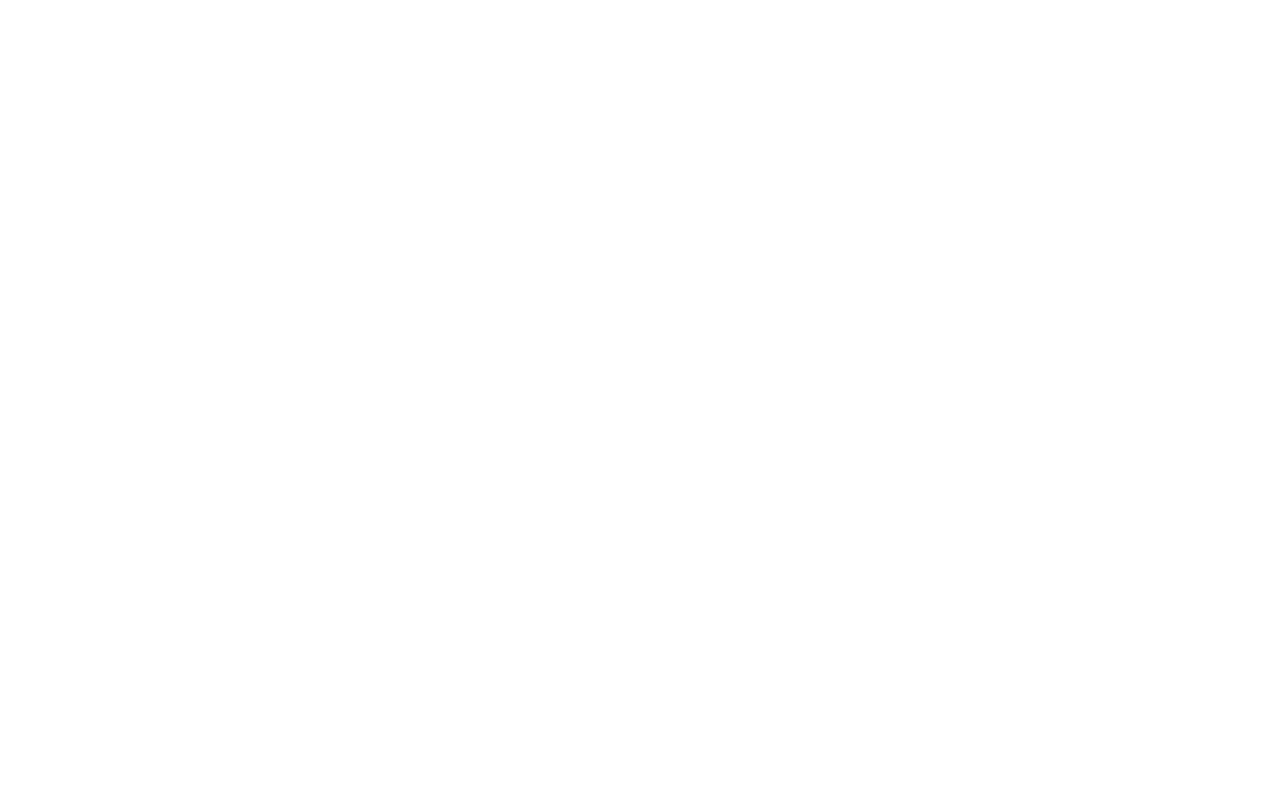
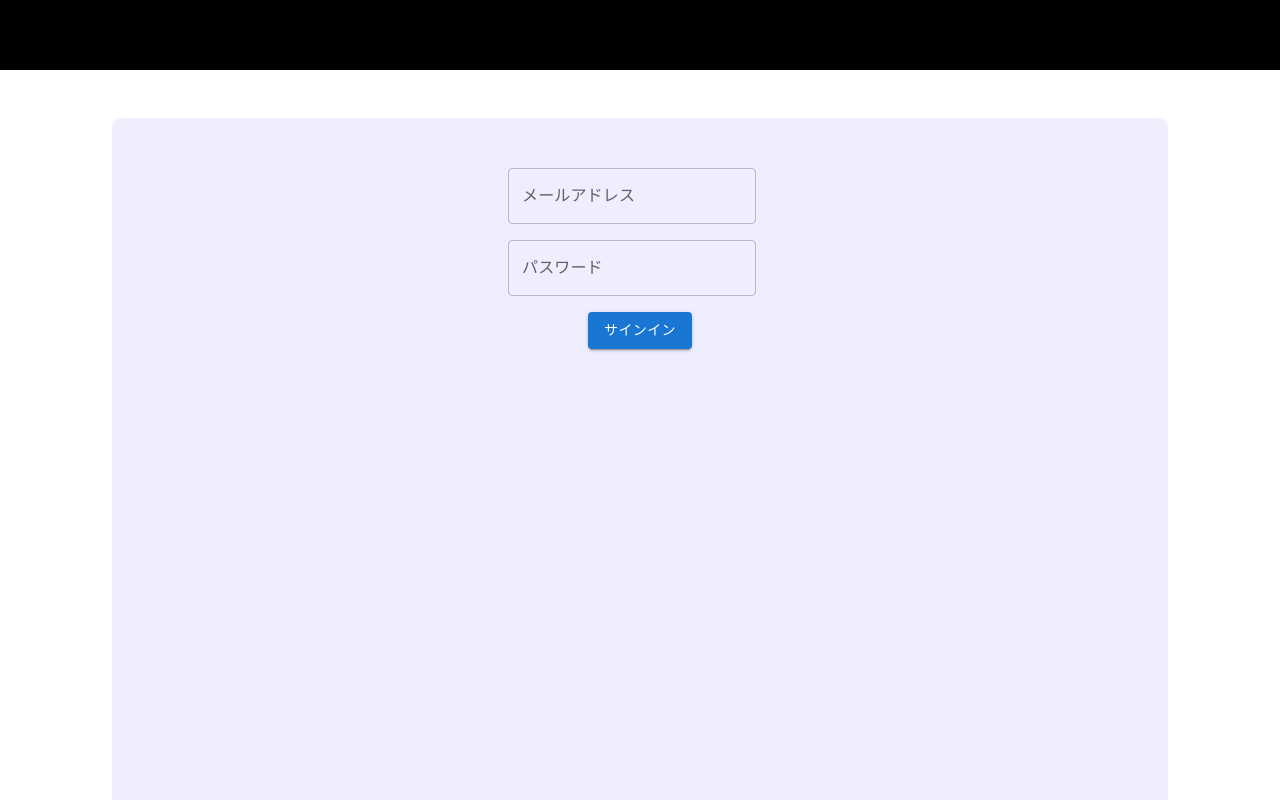
Before and after one commit to nyantama0616/relative-pitch-training, a React (Create React App) app: page /sign-in in a window 1280 px wide. Before the commit this address had no page. Shown: the top 800 px of the page. Built offline with nearby package versions, Linux system fonts and the light colour scheme.

Commit message:
Layout作成

```diff
--- a/src/App.tsx
+++ b/src/App.tsx
@@ -4,6 +4,8 @@
 import KeyboardTestPage from './components/pages/KeyboardTestPage';
 import TrainingPage from './components/pages/TrainingPage';
 import "./App.css";
+import SignInPage from './components/pages/SignInPage';
+import Layout from './components/layouts/Layout';
 
 function App() {
   return (
@@ -12,9 +14,11 @@
         <Routes>
           <Route path="/" element={<TopPage/>}></Route>
           <Route path="/keyboard-test" element={<KeyboardTestPage/>}></Route>
-          <Route path="/training" element={<TrainingPage/>}></Route>
+          <Route path="/training" element={<TrainingPage />}></Route>
+          <Route path="/sign-in" element={<Layout mainComponent={<SignInPage sizing={{height: "1000px"}}/>} />}></Route>
         </Routes>
       </Router>
+
     </div>
   );
 }
--- /dev/null
+++ b/src/components/layouts/Layout.tsx
@@ -0,0 +1,22 @@
+import { Box, Grid } from "@mui/material"
+import Header from "../organisms/Header"
+
+interface LayoutProps {
+    mainComponent: JSX.Element
+}
+
+export default function Layout({ mainComponent }: LayoutProps) {
+    return (
+        <Box component="div" sx={{ width: "100%", height: "100%" }}>
+            {/* 子要素を中央に配置には、containerグリッドにjustifyContent="center"を指定する */}
+            <Grid container spacing={8} justifyContent="center">
+                <Grid item xs={12}>
+                    <Header sizing={{height: "70px"}} />
+                </Grid>
+                <Grid item xs={10}>
+                    {mainComponent}
+                </Grid>
+            </Grid>
+        </Box>
+    )
+}
--- /dev/null
+++ b/src/components/organisms/Header.tsx
@@ -0,0 +1,13 @@
+import { Box } from "@mui/material";
+import SizingProps from "../../interfaces/SizingProps";
+
+interface HeaderProps {
+    sizing?: SizingProps;
+}
+export default function Header({sizing}: HeaderProps) {
+    return (
+        <Box component="div" className="header" sx={{ backgroundColor: "black", ...sizing }}>
+
+        </Box>
+    )
+}
```
